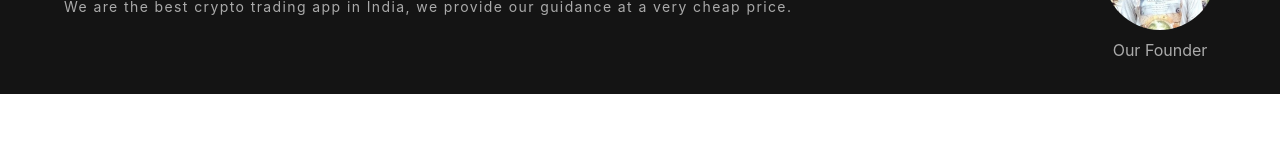
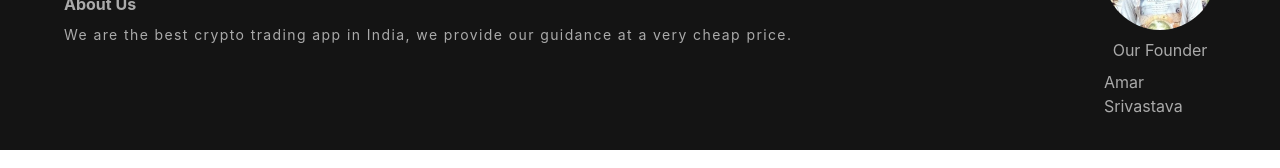
Before and after one commit to amarsrivastava68/coingraph, a React (Create React App) app: page /coin/1 in a window 1280 px wide. Shown: the part 186-354 px from the top of the page. Built offline with nearby package versions, Linux system fonts and the light colour scheme; no server answers.

Commit message:
Update Footer.jsx

```diff
--- a/src/components/Footer.jsx
+++ b/src/components/Footer.jsx
@@ -28,6 +28,7 @@ const Footer = () => {
           <Avatar boxSize={"28"} mt={["4", "0"]} src={amar} />
 
           <Text>Our Founder</Text>
+          <Text>Amar Srivastava</Text>
         </VStack>
       </Stack>
     </Box>
```
